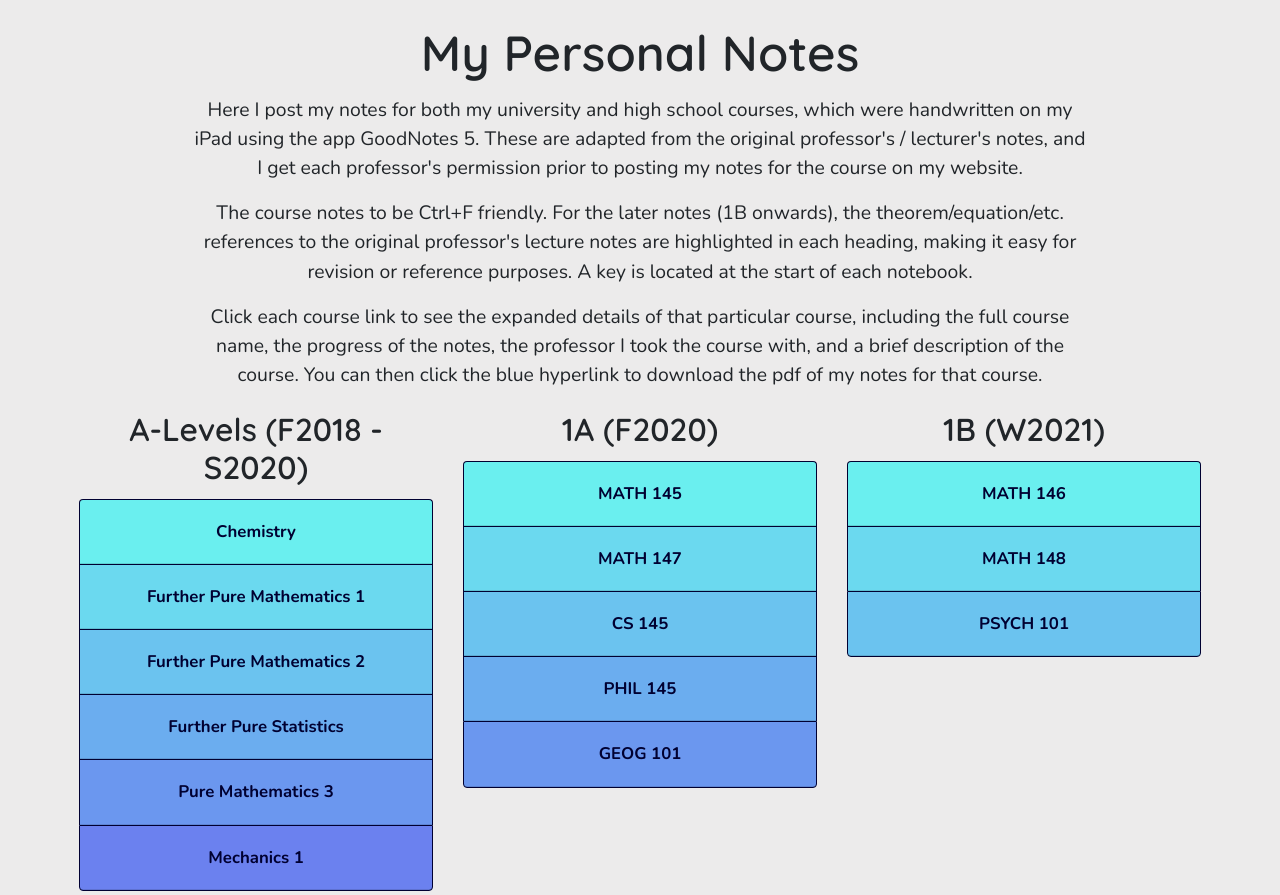
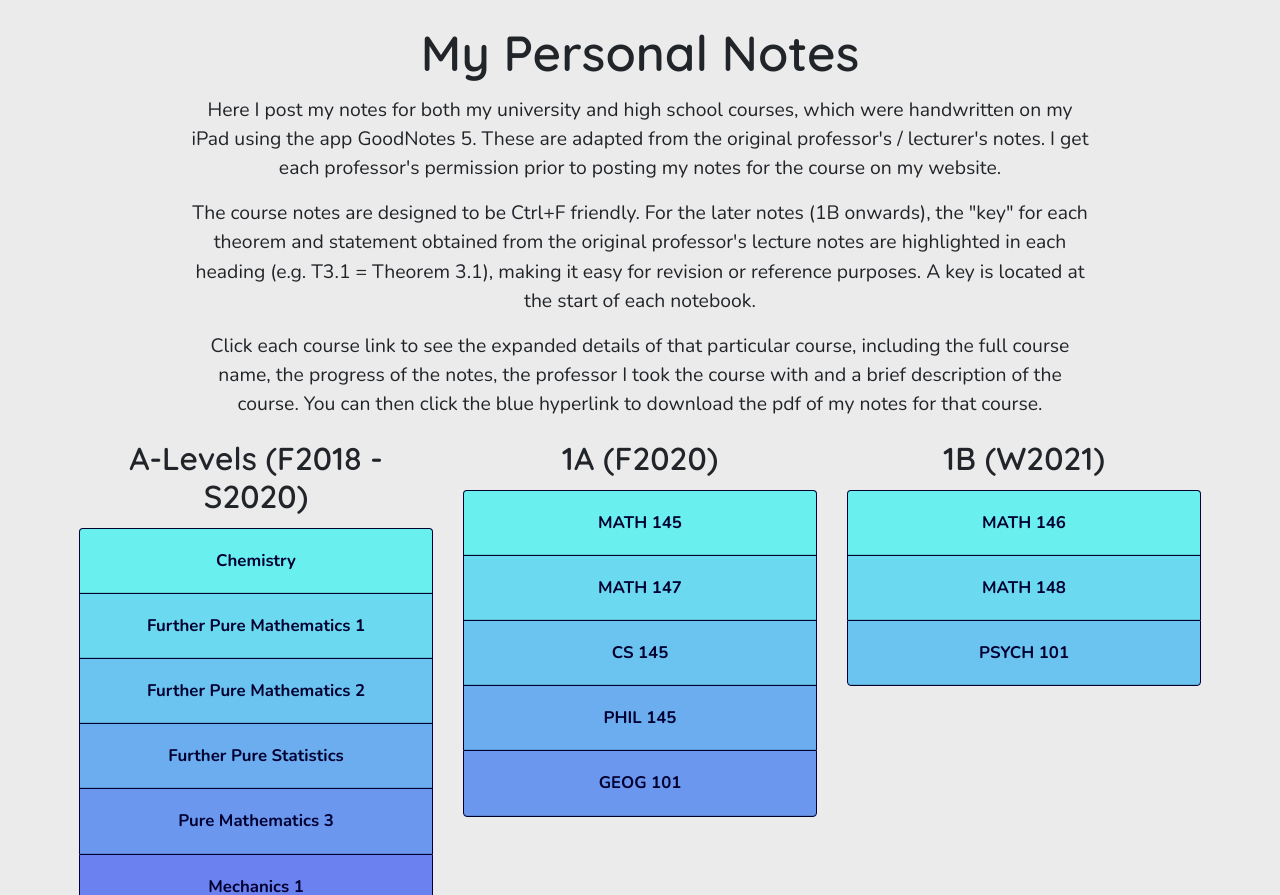
Before and after one commit to mcpenguin/the-arctic-blog, a React (Create React App) app: page / in a window 1280 px wide. Shown: the part 7365-8260 px from the top of the page. Built offline with nearby package versions, Linux system fonts and the light colour scheme.

Commit message:
fixed grammar errors in notes section

```diff
--- a/src/components/Notes/Notes.js
+++ b/src/components/Notes/Notes.js
@@ -138,19 +138,19 @@ export default class Notes extends Component {
                                 <p>
                                     Here I post my notes for both my university and high school courses,
                                     which were handwritten on my iPad using the app GoodNotes 5.
-                                    These are adapted from the original professor's / lecturer's notes, and I
+                                    These are adapted from the original professor's / lecturer's notes. I
                                     get each professor's permission prior to posting my notes for the course on my website.
                                 </p>
                                 <p>
-                                    The course notes to be Ctrl+F friendly. For the later notes (1B onwards),
-                                    the theorem/equation/etc. references to the original professor's lecture notes are
-                                    highlighted in each heading, making it easy for revision or reference purposes. A key is located at the start
-                                    of each notebook.
+                                    The course notes are designed to be Ctrl+F friendly. For the later notes (1B onwards),
+                                    the "key" for each theorem and statement obtained from the original professor's lecture notes are
+                                    highlighted in each heading (e.g. T3.1 = Theorem 3.1), making it easy for revision or reference purposes.
+                                    A key is located at the start of each notebook.
                                 </p>
                                 <p>
                                     Click each course link to see the expanded details of that particular
                                     course, including the full course name, the progress of the notes, the professor
-                                    I took the course with, and a brief description of the course.
+                                    I took the course with and a brief description of the course.
                                     You can then click the blue hyperlink to download the pdf of my notes for that course.
                                 </p>
                             </div>
```
